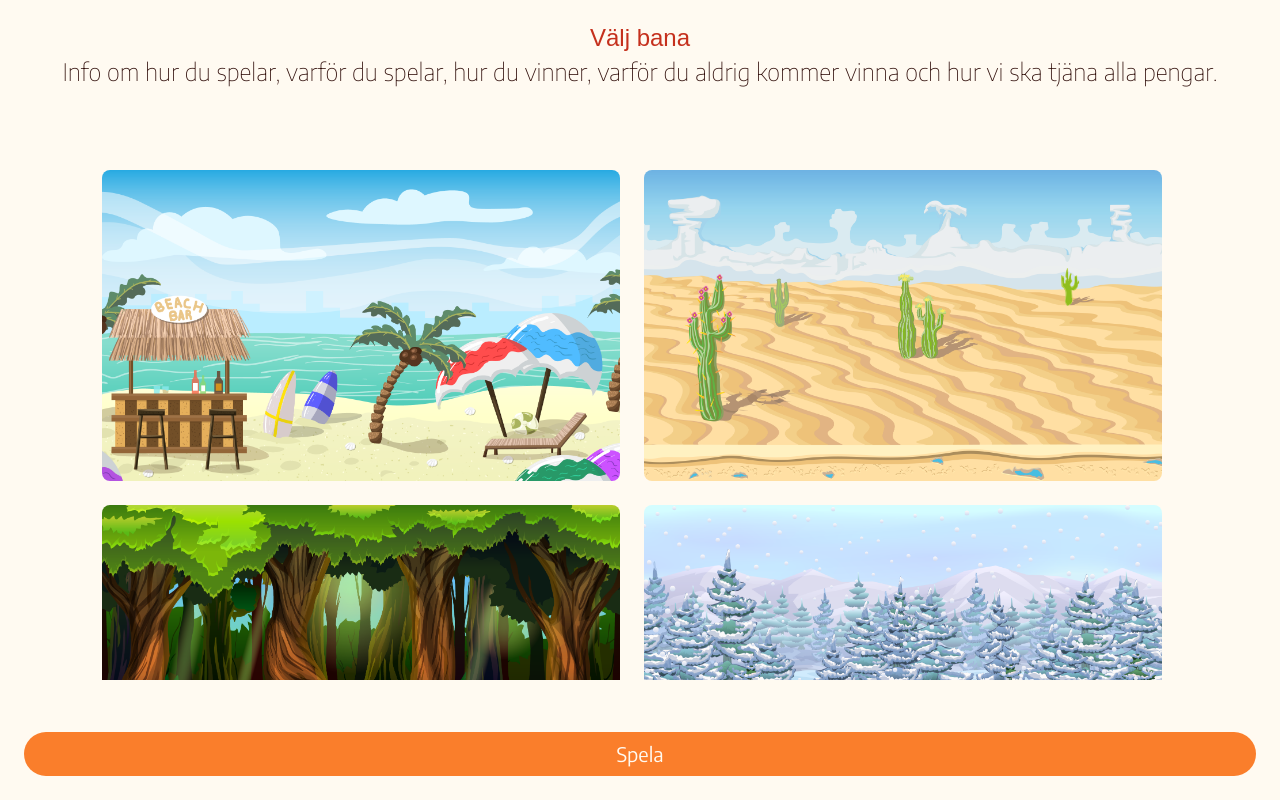
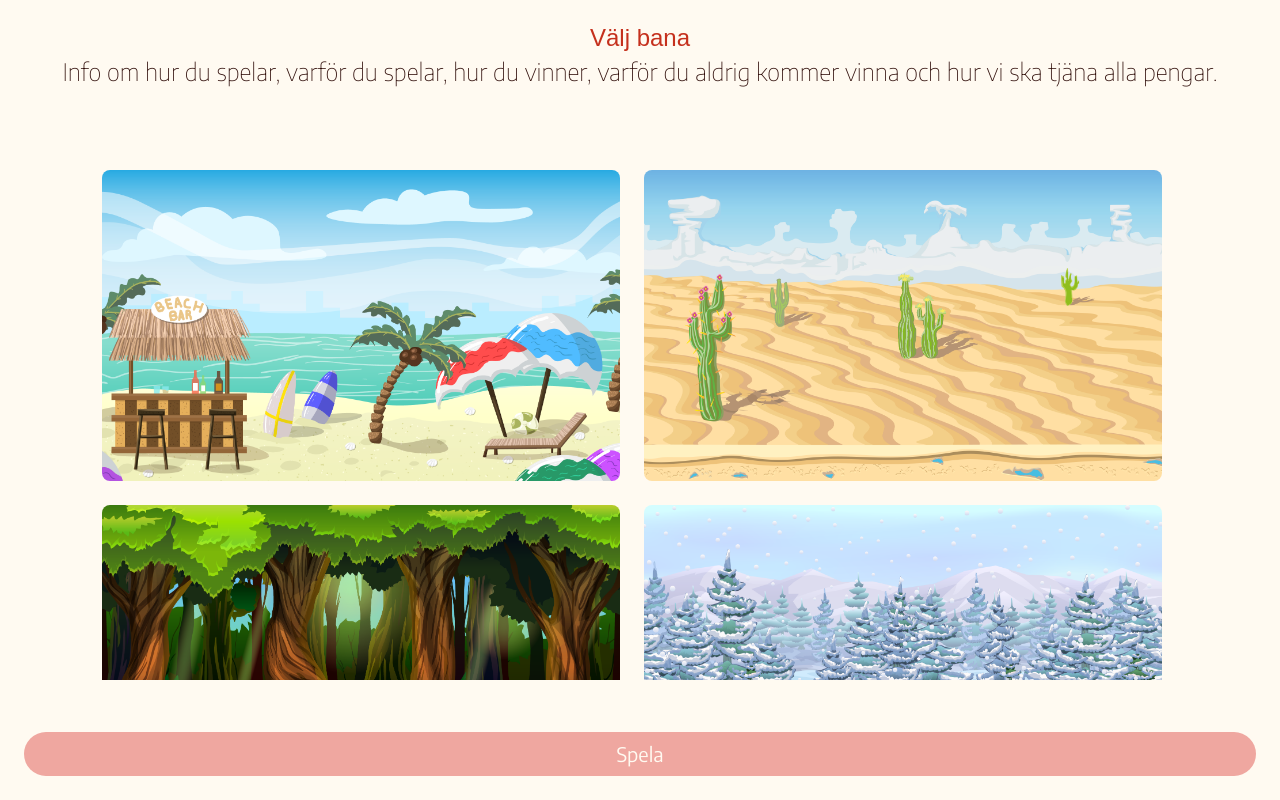
Before and after one commit to Skjesper/GoldenBeetlebug, a React (Vite) app: page /play in a window 1280 px wide. Built offline with nearby package versions, Linux system fonts and the light colour scheme; no server answers; a web font is replaced by a local one.

Commit message:
bug fixed

```diff
--- a/src/components/StageSelect.tsx
+++ b/src/components/StageSelect.tsx
@@ -188,7 +188,7 @@ export default function StageSelect({ images, startGame, onStageSelect }: StageS
                 ))}
             </StyledImageGrid>
 
-            <StyledButton onClick={startGame}>Spela</StyledButton>
+            <StyledButton onClick={startGame} disabled={selectedId === null}>Spela</StyledButton>
         </StyledContainer>
     );
 }
```
